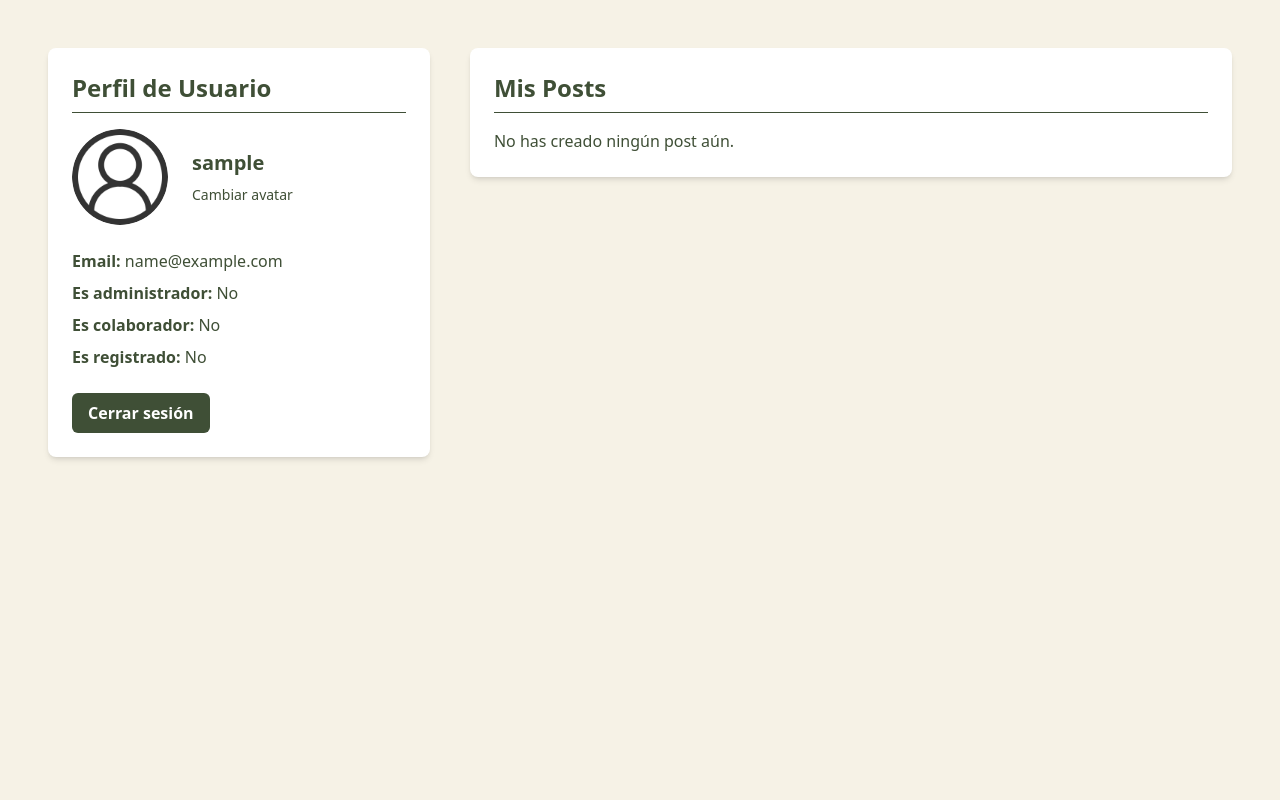
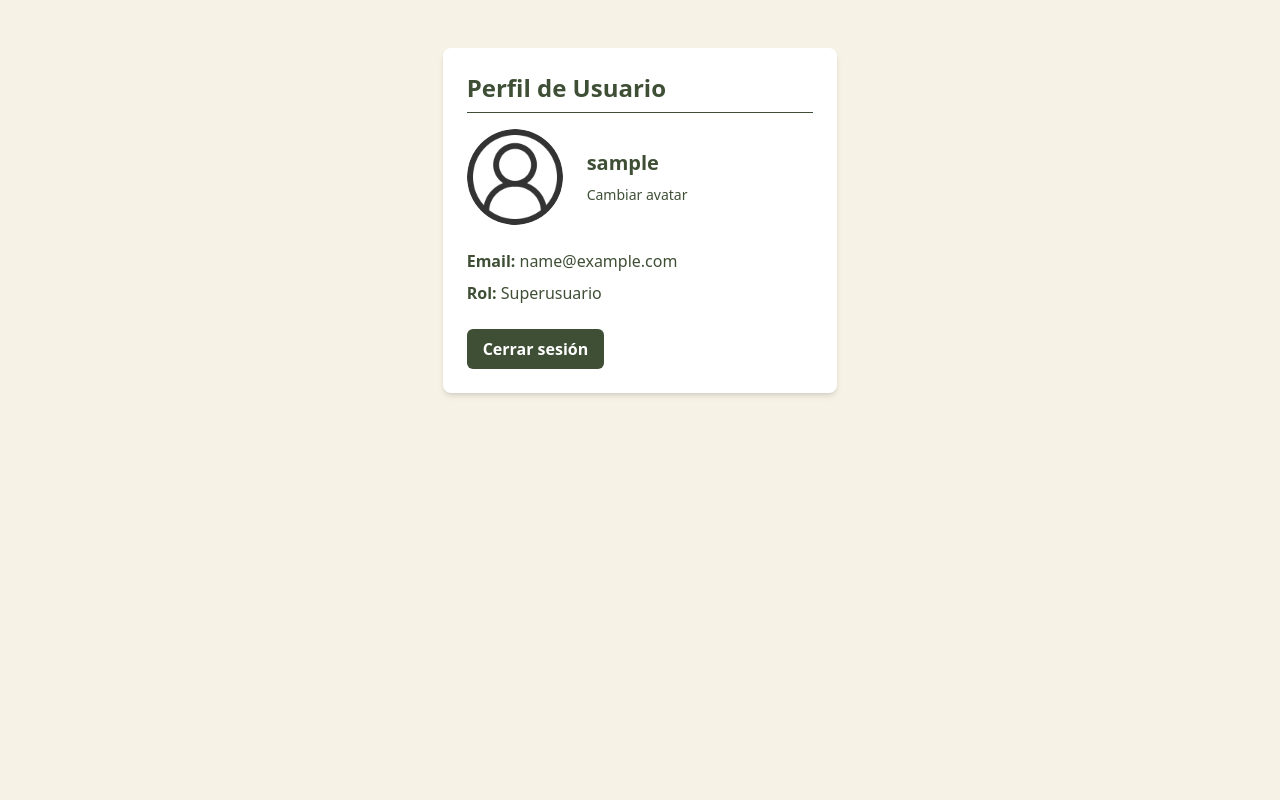
Before and after one commit to GerardoEMontenegro/IkigaiSense, a Django app: page /user/profile/ in a window 1280 px wide. Shown: the part 97-898 px from the top of the page. Run offline with Django 5.2, Linux system fonts and the light colour scheme; the visitor is signed in with stand-in values (Sample User, id 1); data that the repository does not hold is empty; some libraries are stand-ins or nearby versions; some web fonts are replaced.

Commit message:
arreglando roles

```diff
--- a/blog/apps/user/views.py
+++ b/blog/apps/user/views.py
@@ -12,14 +12,25 @@ from .forms import CustomUserCreationForm, AvatarUpdateForm
 from .models import User
 
 
-class UserProfileView(LoginRequiredMixin, TemplateView):
-    template_name = 'user/user_profile.html'
+class UserProfileView(TemplateView):
+    template_name = "user/user_profile.html"
 
     def get_context_data(self, **kwargs):
         context = super().get_context_data(**kwargs)
         user = self.request.user
-        context['user'] = user
-        context['posts'] = user.posts.all().order_by('-created_at')
+
+        if user.is_superuser:
+            role = "Superusuario"
+        elif user.groups.filter(name="Admins").exists():
+            role = "Administrador"
+        elif user.groups.filter(name="Collaborators").exists():
+            role = "Colaborador"
+        elif user.groups.filter(name="Registered").exists():
+            role = "Registrado"
+        else:
+            role = "Sin rol"
+
+        context["role"] = role
         return context
 
 
--- a/blog/templates/user/user_profile.html
+++ b/blog/templates/user/user_profile.html
@@ -38,14 +38,10 @@ Perfil de {{ user.username }}
       </div>
     </div>
 
-    <div class="space-y-2">
-      <p><strong>Email:</strong> {{ user.email }}</p>
-      <p><strong>Es administrador:</strong> {{ user.is_admin|yesno:"Sí,No" }}</p>
-      <p><strong>Es colaborador:</strong> {{ user.is_collaborator|yesno:"Sí,No" }}</p>
-      <p><strong>Es registrado:</strong> {{ user.is_registered|yesno:"Sí,No" }}</p>
-    </div>
-
-    <div>
+        <div class="space-y-2">
+          <p><strong>Email:</strong> {{ user.email }}</p>
+          <p><strong>Rol:</strong> {{ role }}</p>
+        </div>
       <a href="{% url 'user:auth_logout' %}" class="inline-block bg-[#3F4F36] hover:bg-[#2f3c28] text-white font-semibold py-2 px-4 rounded-md transition duration-200">
         Cerrar sesión
       </a>
```
Also changed, not shown: blog/media/user/avastar/user_e76009c8-3fd6-44b6-8487-e9d1fdab0230_avatar.jpeg (added).
